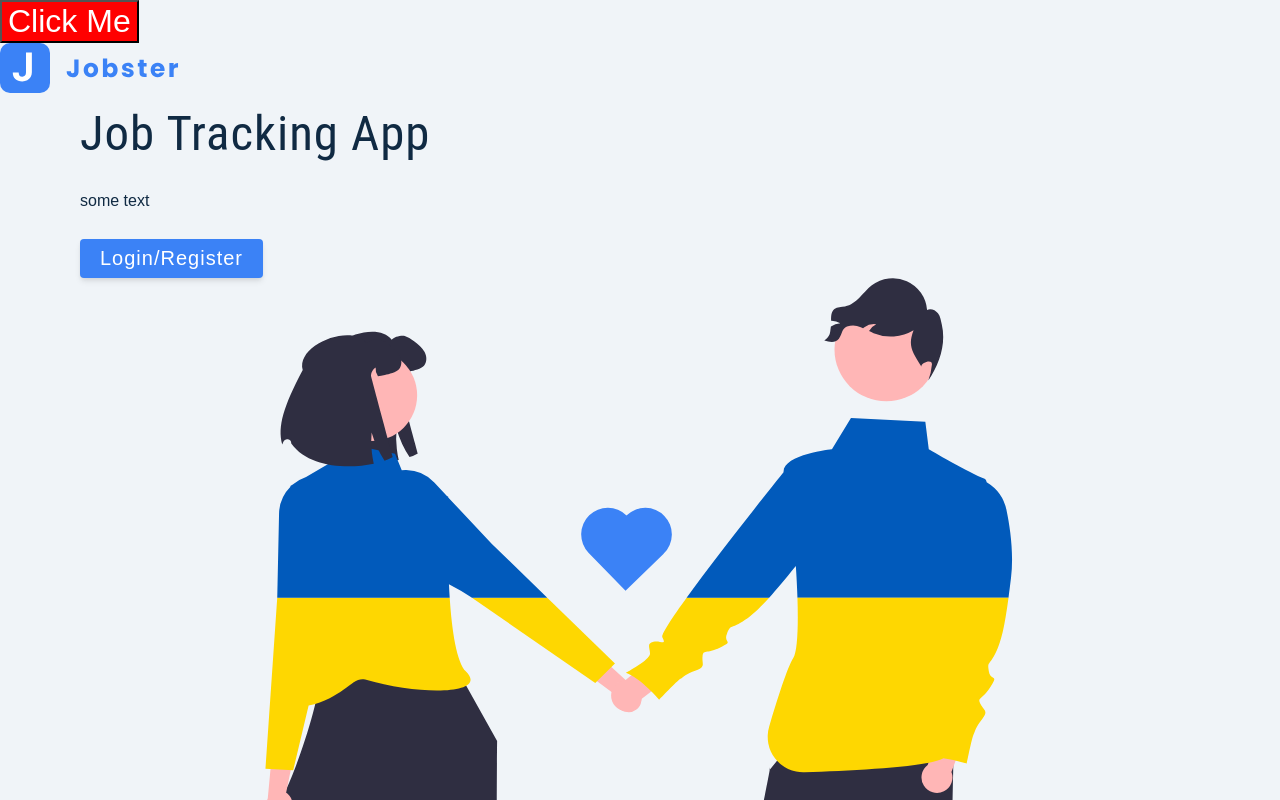
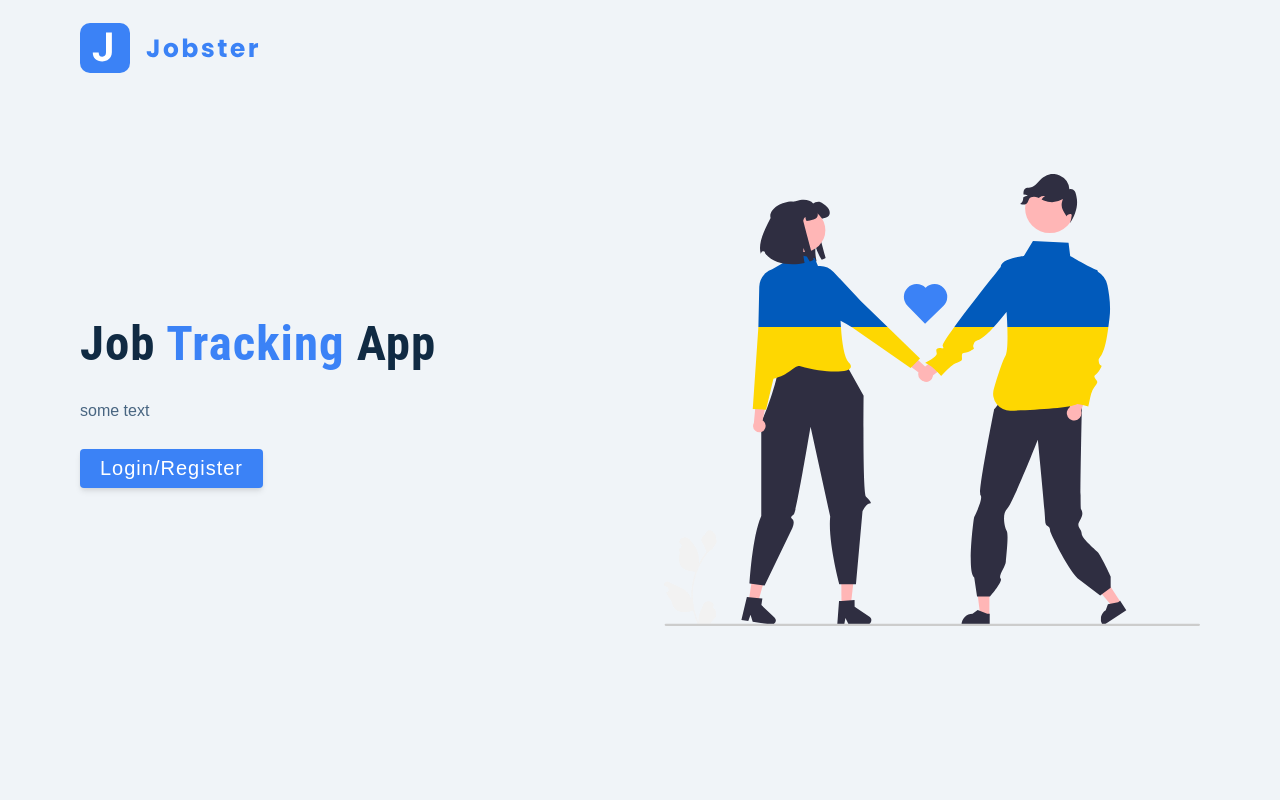
Before and after one commit to Viktorres19/react-jobster-pet, a React (Vite) app: page / in a window 1280 px wide. Shown: the top 800 px of the page. Built offline with nearby package versions, Linux system fonts and the light colour scheme.

Commit message:
came to 526 Logo Component

```diff
--- a/src/App.jsx
+++ b/src/App.jsx
@@ -1,17 +1,9 @@
 import Landing from './pages/Landing'
-import styled from 'styled-components'
-
-const Button = styled.button`
-  background-color: red;
-  color: white;
-  font-size: 2rem;
-`
 
 const App = () => {
 
   return (
     <>
-      <Button>Click Me</Button>
       <Landing />
     </>
   )
--- a/src/components/Logo.jsx
+++ b/src/components/Logo.jsx
@@ -1,9 +1,7 @@
+import logo from '../assets/images/logo.svg'
+
 const Logo = () => {
-    return (
-        <div>
-            Logo
-        </div>
-    )
+    return <img src={logo} alt='jobify' className='logo' />
 }
 
 export default Logo
--- a/src/components/index.jsx
+++ b/src/components/index.jsx
@@ -0,0 +1,3 @@
+import Logo from './Logo'
+
+export { Logo }
--- a/src/pages/Landing.jsx
+++ b/src/pages/Landing.jsx
@@ -1,11 +1,12 @@
-import logo from '../assets/images/logo.svg'
 import main from '../assets/images/main.svg'
+import Wrapper from '../assets/wrappers/LandingPage'
+import { Logo } from '../components'
 
 const Landing = () => {
     return (
-    <main>
+    <Wrapper>
         <nav>
-            <img src={logo} alt='jobster logo' className='logo' />
+            <Logo />
         </nav>
         <div className='container page'>
         {/* info */}
@@ -18,7 +19,7 @@ const Landing = () => {
         </div>
         <img src={main} alt='job hunt' className='img main-img' />
         </div>
-    </main>
+    </Wrapper>
     )
 }
 
```
